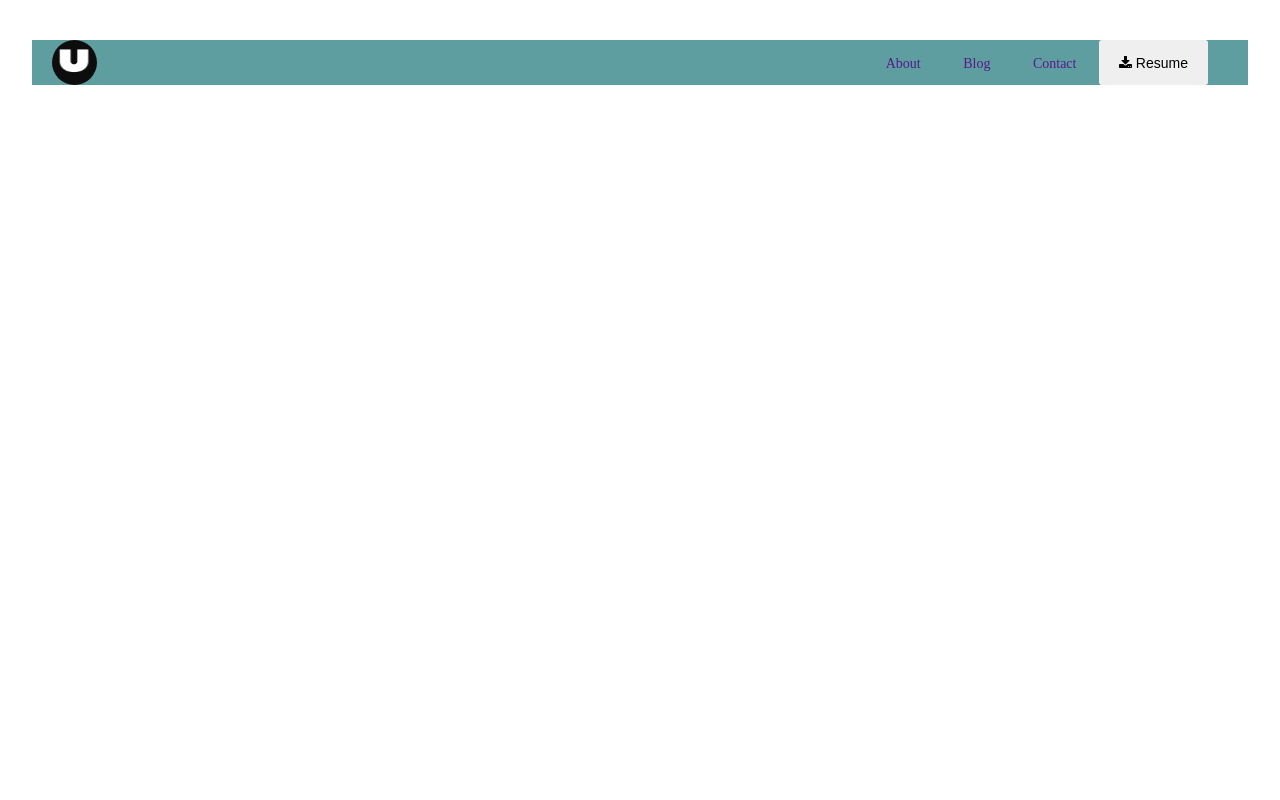
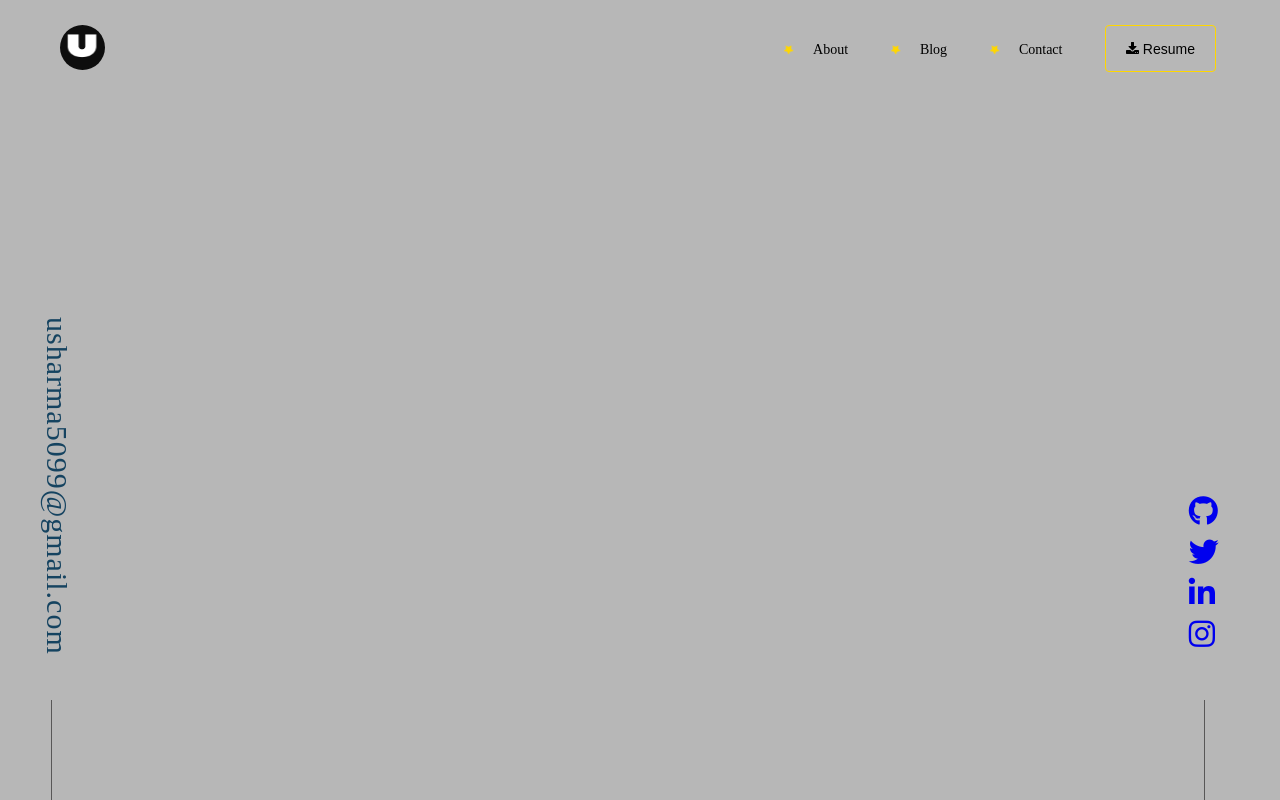
Before and after one commit to umesh5099/about_me, a plain HTML site: page index.html in a window 1280 px wide. Drawn offline with Linux system fonts and the light colour scheme.

Commit message:
added fixed social icons on bottom right

```diff
--- a/index.html
+++ b/index.html
@@ -7,6 +7,8 @@
     <title>Umesh Sharma | Developer</title>
     <link rel="stylesheet" href="style/style.css">
     <!-- font-awesome -->
+    <script src="https://kit.fontawesome.com/c8e4d183c2.js"></script>
+    <script src='https://kit.fontawesome.com/a076d05399.js'></script>
     <link rel="stylesheet" href="https://stackpath.bootstrapcdn.com/font-awesome/4.7.0/css/font-awesome.min.css">
 
 </head>
@@ -18,13 +20,34 @@
             <a href="index.html"><img src="resource/u3-logo.jpg" alt="name_logo"></a>
         </div>
         <div class="nav">
-            <a href="">About</a>
-            <a href="">Blog</a>
-            <a href="">Contact</a>
+            <i class="fa fa-star fa-spin" style="color:gold;"></i><a href="">About</a>
+            <i class="fa fa-star fa-spin" style="color:gold;"></i><a href="">Blog</a>
+            <i class="fa fa-star fa-spin" style="color:gold;"></i><a href="">Contact</a>
             <button><i class="fa fa-download " aria-hidden="true"></i> Resume</button>
         </div>
     </header>
 
+
+    <!-- fixed social-bar-icons-right -->
+
+    <div class="social_icons">
+        <a href="https://www.github.com/umesh5099 " target="_blank "><i class="fa fa-github fa-3x"></i></i></a><br>
+        <a href="https://mobile.twitter.com/Umeshsh61347625 " target="_blank "><i class="fa fa-twitter fa-3x " aria-hidden="true "></i></a><br>
+        <a href="https://www.linkedin.com/in/umesh-sharma-31414316b " target="_blank "><i class="fa fa-linkedin fa-3x"></i></i></a><br>
+        <a href="https://www.instagram.com/umeshdixit123 " target="_blank "><i class="fa fa-instagram fa-3x " aria-hidden="true "></i></a><br>
+
+    </div>
+    <div class="line">
+        <p>line</p>
+    </div>
+    <!-- fixed mail left side -->
+    <div class="mail_left">
+        <a href="mailto:usharma5099@gmail.com" target="_blank ">usharma5099@gmail.com</a>
+    </div>
+    <div class="line_left">
+        <p>line</p>
+    </div>
+
 </body>
 
 </html>
--- a/style/style.css
+++ b/style/style.css
@@ -10,16 +10,21 @@ html {
     font-size: 62.5%;
 }
 
+body {
+    background: #b7b7b7;
+}
+
 
 /* top-header */
 
 header {
-    background: cadetblue;
+    /* background: cadetblue; */
+    position: fixed;
     width: 95%;
     display: flex;
     justify-content: space-between;
     height: 4.5rem;
-    margin: 4rem auto;
+    margin: 2.5rem 4rem;
 }
 
 
@@ -38,7 +43,12 @@ header .headerbox a img {
 header .nav a {
     font-size: 1.4rem;
     line-height: 4.5rem;
-    margin: 0rem 2rem 0rem 2rem;
+    color: black;
+    margin: 0rem 4rem 0rem 2rem;
+}
+
+header .nav a:hover {
+    color: gold;
 }
 
 
@@ -47,9 +57,81 @@ header .nav a {
 header .nav button {
     font-size: 1.4rem;
     /* line-height: 4.2rem; */
-    border: none;
+    border: .1rem solid gold;
+    background: transparent;
     margin-right: 4rem;
     padding: 1.45rem 2rem;
     /* padding: .85rem 2rem; */
-    border-radius: .3rem;
+    border-radius: .4rem;
+    cursor: pointer;
 }
+
+header .nav button:hover {
+    color: gold;
+    cursor: pointer;
+}
+
+
+/* fiexed social icons right */
+
+.social_icons {
+    /* background: chocolate; */
+    position: fixed;
+    display: flex;
+    flex-direction: column;
+    justify-content: center;
+    justify-items: center;
+    width: 4rem;
+    right: 4%;
+    bottom: 15%;
+    padding-bottom: 2rem;
+}
+
+.social_icons a {
+    margin-right: 2rem;
+}
+
+.line {
+    /* background: chartreuse; */
+    position: fixed;
+    width: 2.5rem;
+    right: 4%;
+    bottom: 0.01%;
+    border-left: .15rem solid rgb(88, 87, 87);
+    padding-left: 2rem;
+    height: 10rem;
+}
+
+.line p {
+    visibility: hidden;
+}
+
+
+/* fixed left mail */
+
+.mail_left a {
+    /* background: chocolate;*/
+    position: fixed;
+    left: 4%;
+    bottom: 15%;
+    writing-mode: vertical-rl;
+    font-size: 3rem;
+    letter-spacing: 0.1rem;
+    line-height: 1.3rem;
+    padding-bottom: 2.5rem;
+    color: #154360;
+}
+
+.line_left {
+    /* background: chartreuse; */
+    position: fixed;
+    left: 4%;
+    bottom: 0.01%;
+    border-left: .15rem solid rgb(88, 87, 87);
+    padding-left: 2rem;
+    height: 10rem;
+}
+
+.line_left p {
+    visibility: hidden;
+}
```
